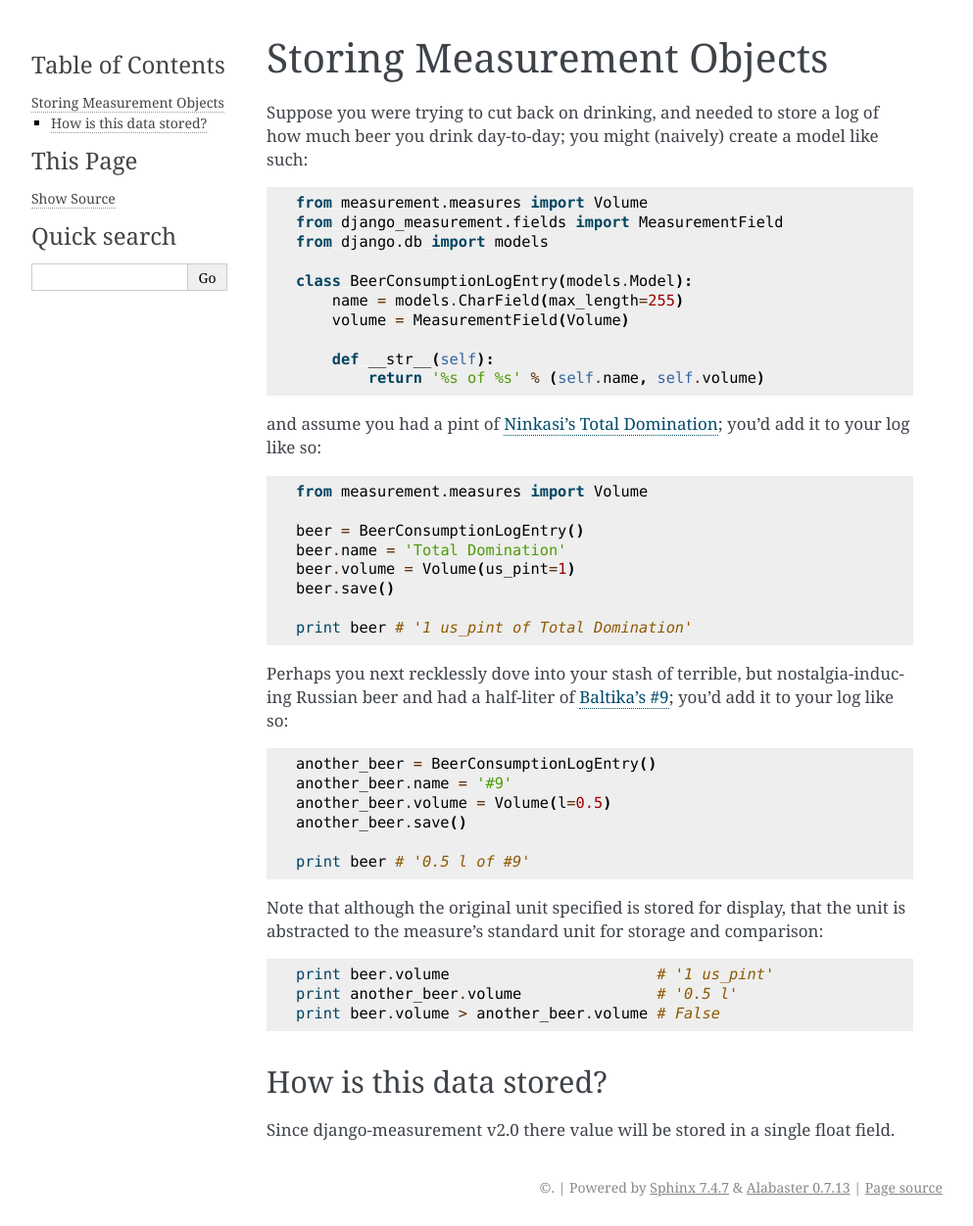
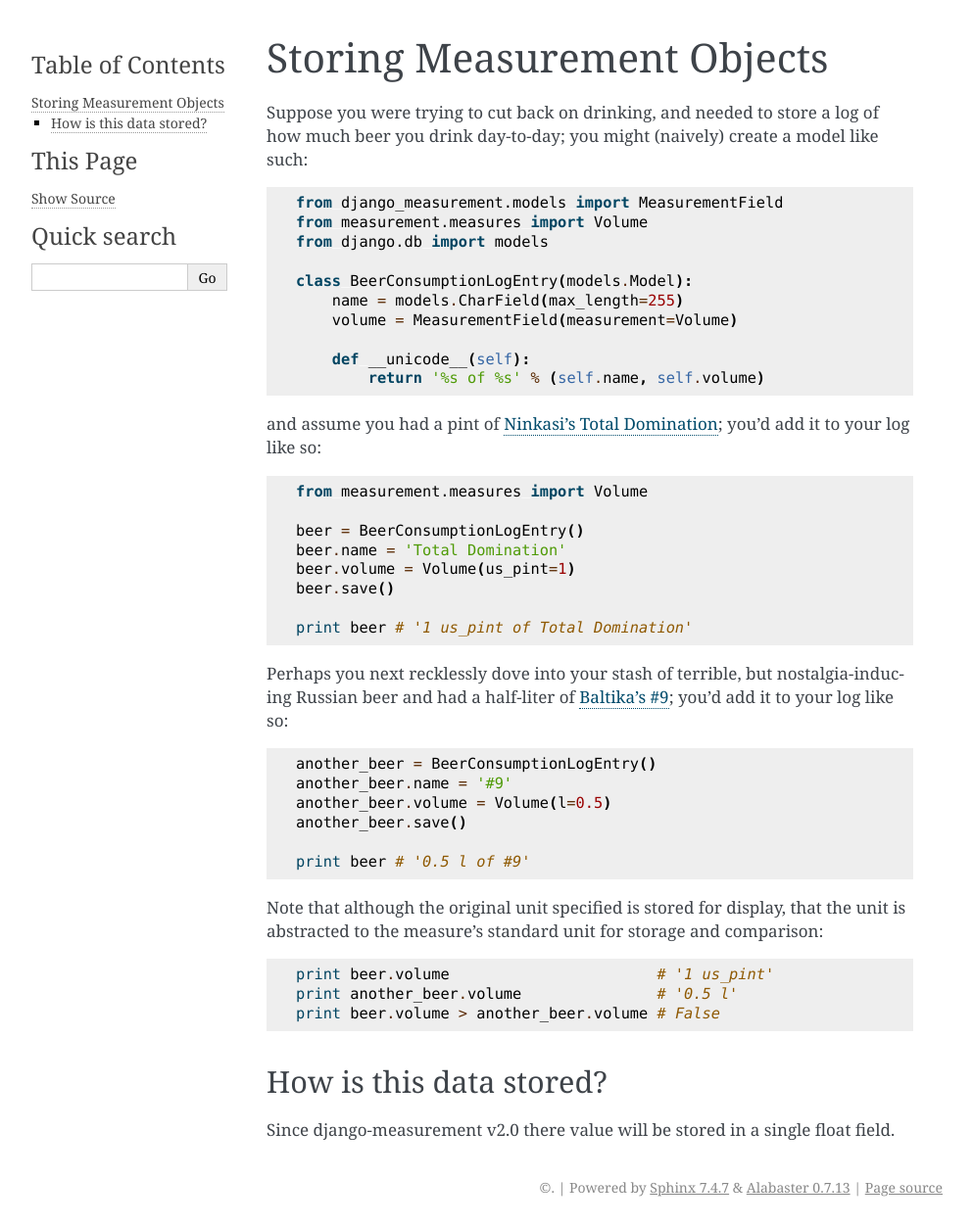
Before and after one commit to coddingtonbear/django-measurement, a Sphinx documentation site: the page built from docs/topics/storing.rst, in a window 1280 px wide. Shown: the whole page at 98% size, without its empty margins (148-1141 px from the left). Built offline with Sphinx 7.4.7, drawn with Linux system fonts in a browser that asks for light colours.

Commit message:
docs(references): synced differing references in docs/topics/storing.rst

```diff
--- a/docs/topics/storing.rst
+++ b/docs/topics/storing.rst
@@ -6,15 +6,15 @@ Suppose you were trying to cut back on drinking,
 and needed to store a log of how much beer you drink day-to-day;
 you might (naively) create a model like such::
 
+    from django_measurement.models import MeasurementField
     from measurement.measures import Volume
-    from django_measurement.fields import MeasurementField
     from django.db import models
 
     class BeerConsumptionLogEntry(models.Model):
         name = models.CharField(max_length=255)
-        volume = MeasurementField(Volume)
+        volume = MeasurementField(measurement=Volume)
 
-        def __str__(self):
+        def __unicode__(self):
             return '%s of %s' % (self.name, self.volume)
 
 and assume you had a pint of
```
